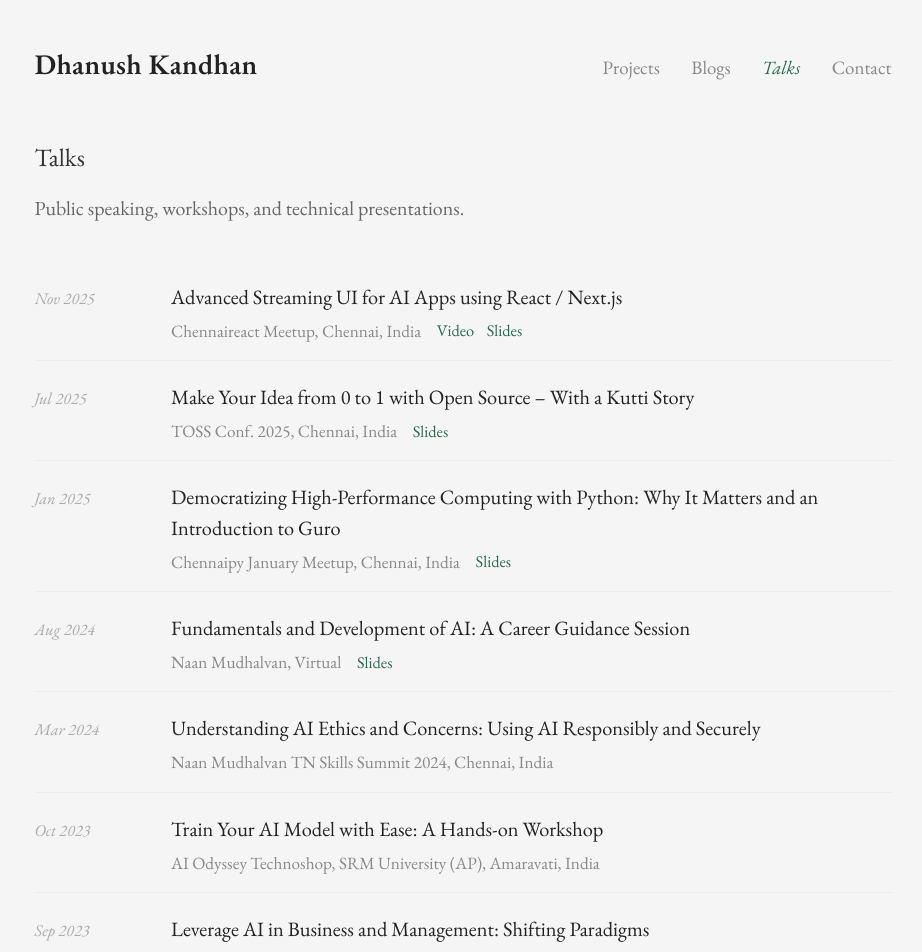
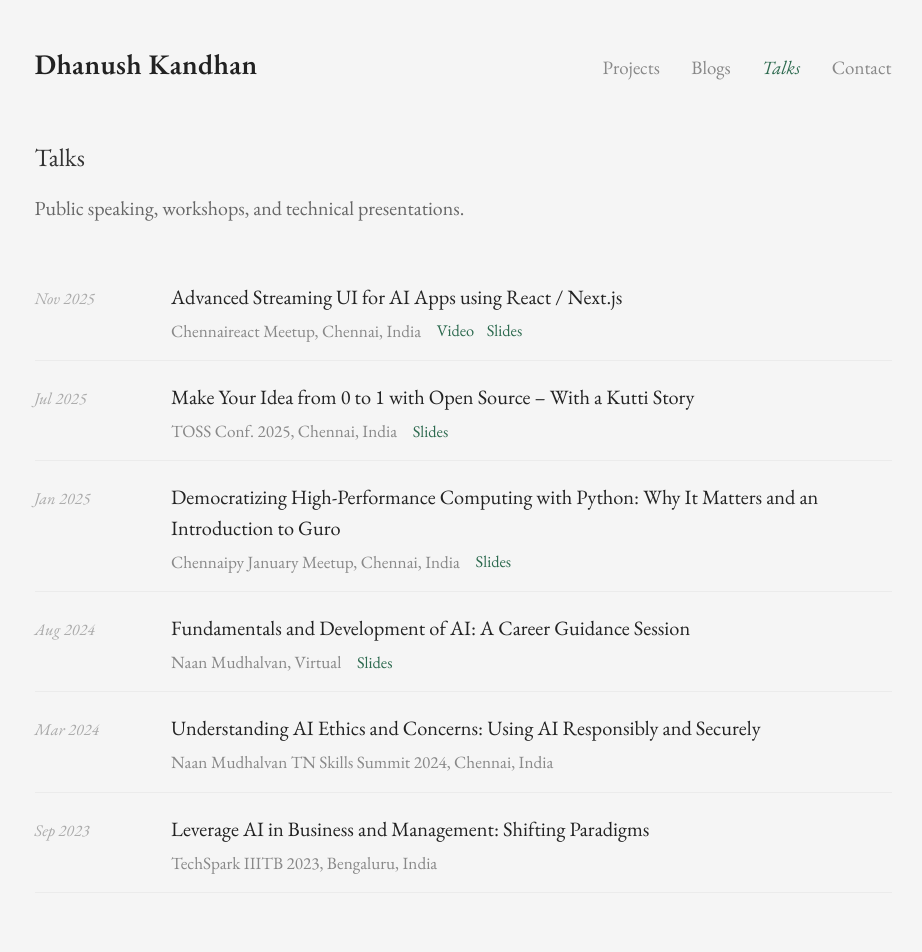
Before and after one commit to dhanushk-offl/web, a SvelteKit app: page /talks in a window 1280 px wide. Shown: the top 952 px of the page, without its empty margins (177-1099 px from the left). Built offline with nearby package versions, Linux system fonts and the light colour scheme.

Commit message:
fix(talks): remove outdated workshop talk entry

```diff
--- a/src/routes/talks/+page.svelte
+++ b/src/routes/talks/+page.svelte
@@ -37,14 +37,6 @@
       title: 'Understanding AI Ethics and Concerns: Using AI Responsibly and Securely',
       event: 'Naan Mudhalvan TN Skills Summit 2024',
       location: 'Chennai, India',
-      video: null,
-      slides: null,
-    },
-    {
-      date: 'Oct 2023',
-      title: 'Train Your AI Model with Ease: A Hands-on Workshop',
-      event: 'AI Odyssey Technoshop, SRM University (AP)',
-      location: 'Amaravati, India',
       video: null,
       slides: null,
     },
```
